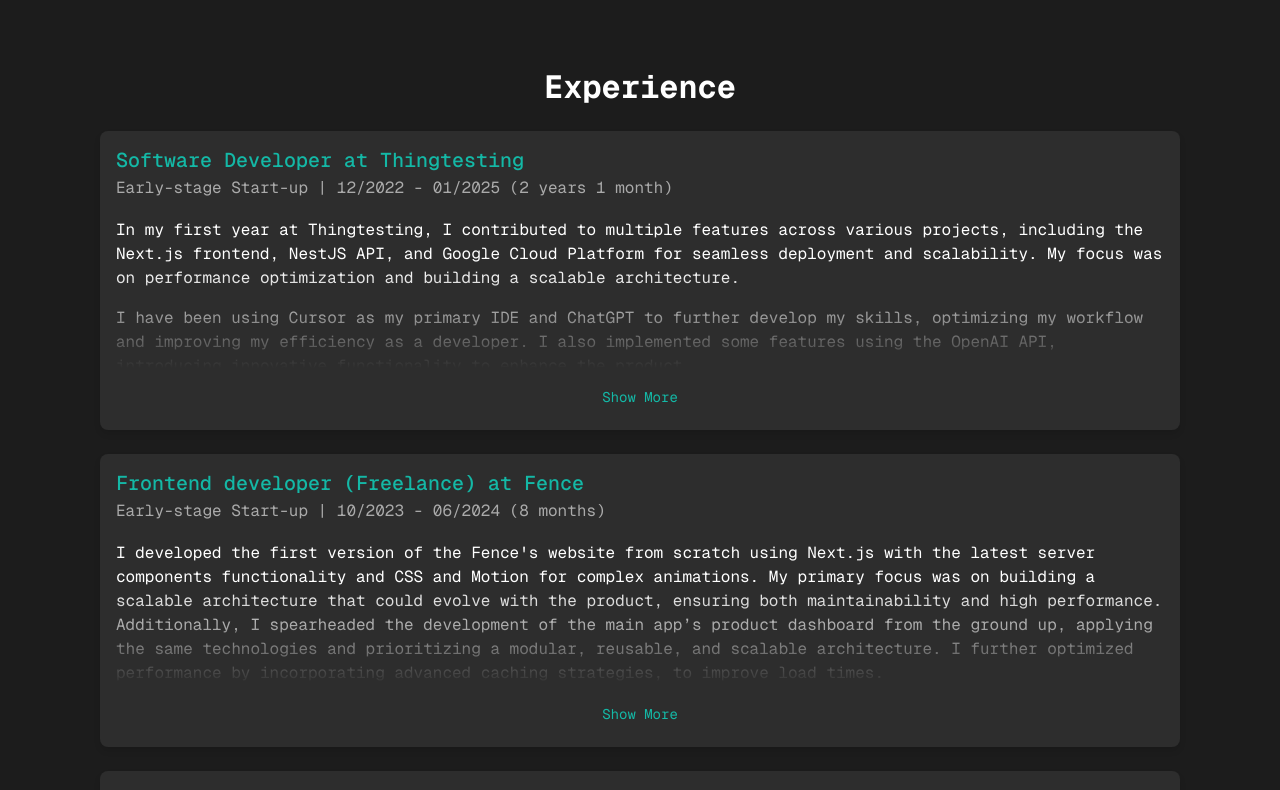
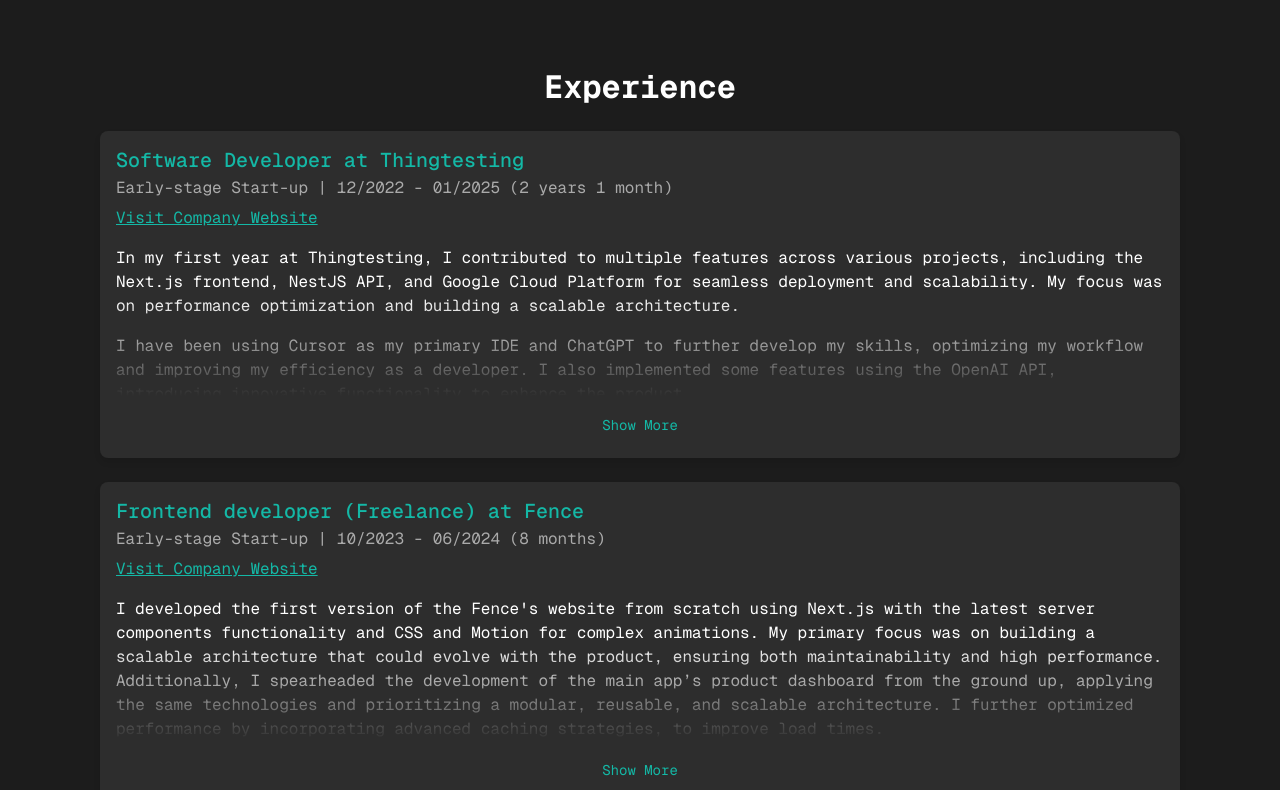
Before and after one commit to MeryScarlet15/portfolio, a Next.js app: page / in a window 1280 px wide. Shown: the part 2460-3250 px from the top of the page. Built offline with nearby package versions, Linux system fonts and the light colour scheme.

Commit message:
feat: add company links to job listings and style updates for link presentation

```diff
--- a/src/modules/experience/components/job/job.module.scss
+++ b/src/modules/experience/components/job/job.module.scss
@@ -27,7 +27,18 @@
 .job__meta {
   @extend .text;
   color: #aaa;
+}
+
+.job__link {
+  color: colors.$teal-50;
+  text-decoration: underline;
+  margin-top: 8px;
+  transition: color 0.3s;
   margin-bottom: 16px;
+
+  &:hover {
+    color: colors.$white;
+  }
 }
 
 .job__description_wrapper {
--- a/src/modules/experience/components/job/job.tsx
+++ b/src/modules/experience/components/job/job.tsx
@@ -2,12 +2,14 @@
 
 import React, { useState } from 'react'
 import styles from './job.module.scss'
+import { Link } from '@/components/link/link'
 
 type Props = {
   job: {
     title: string
     company: string
     isStartup: boolean
+    link?: string
     period: string
     description: React.ReactNode
   }
@@ -24,6 +26,11 @@
       <p className={styles.job__meta}>
         {job.isStartup && 'Early-stage Start-up |'} {job.period}
       </p>
+      {job.link && (
+        <Link href={job.link} className={styles.job__link} target="_blank">
+          Visit Company Website
+        </Link>
+      )}
       <div
         className={`${styles.job__description_wrapper} ${isExpanded ? styles.expanded : ''}`}>
         <div className={styles.job__description}>{job.description}</div>
@@ -31,6 +38,7 @@
           className={`${styles.job__fade} ${isExpanded ? styles.hidden : ''}`}
         />
       </div>
+
       <button
         className={styles.job__expand_button}
         onClick={() => setIsExpanded(!isExpanded)}
--- a/src/modules/experience/experience.tsx
+++ b/src/modules/experience/experience.tsx
@@ -6,6 +6,7 @@
   {
     title: 'Software Developer',
     company: 'Thingtesting',
+    link: 'https://thingtesting.com/',
     isStartup: true,
     period: '12/2022 - 01/2025 (2 years 1 month)',
     description: (
@@ -41,6 +42,7 @@
   {
     title: 'Frontend developer (Freelance)',
     company: 'Fence',
+    link: 'https://fence.finance/',
     isStartup: true,
     period: '10/2023 - 06/2024 (8 months)',
     description: (
@@ -62,6 +64,7 @@
   {
     title: 'Full-stack Developer',
     company: 'Revel',
+    link: 'https://driverevel.com/',
     isStartup: true,
     period: '12/2019 - 12/2022 (3 years 1 month)',
     description: (
@@ -106,6 +109,7 @@
   {
     title: 'Frontend developer (Freelance)',
     company: 'Dime',
+    link: 'https://www.ridedime.app',
     isStartup: true,
     period: '07/2020 - 08/2022 (2 years 2 months)',
     description: (
```
